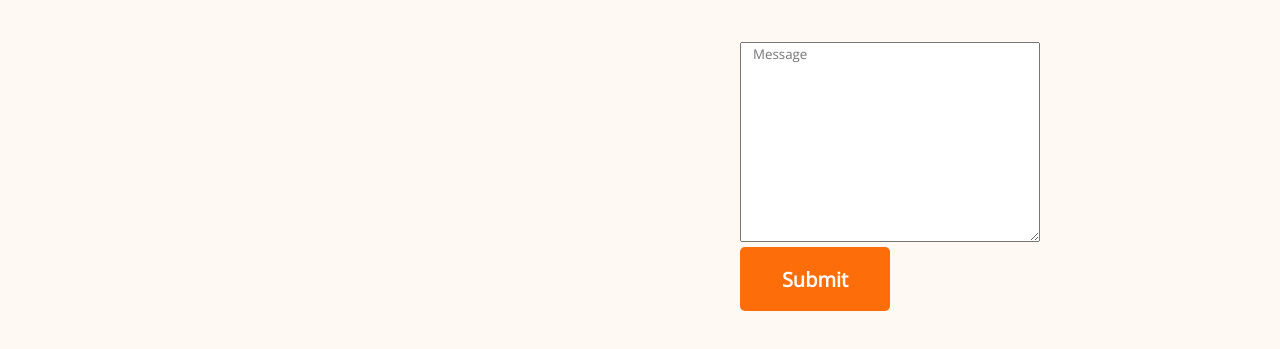
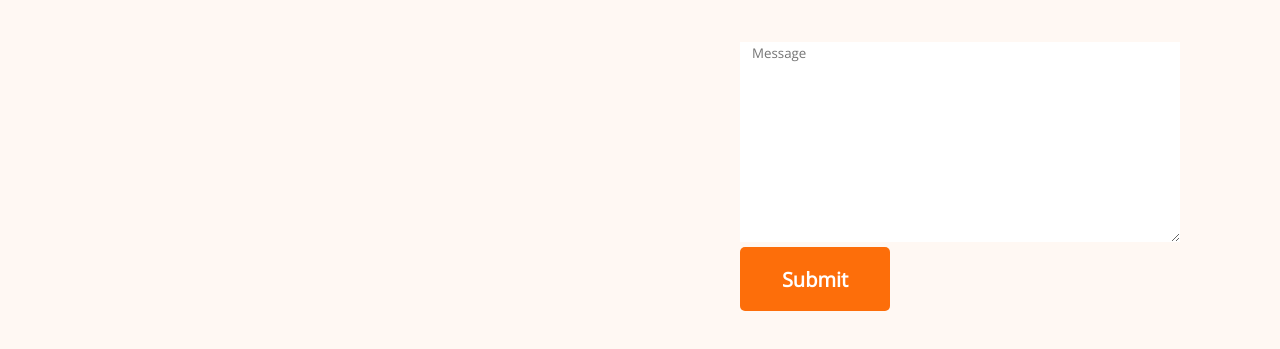
Before and after one commit to khalidhasan8880/develope-portfolio, a plain HTML site: page index.html in a window 1280 px wide. Shown: the part 3533-3882 px from the top of the page. Drawn offline with nearby package versions, Linux system fonts and the light colour scheme.

Commit message:
change textarea style

```diff
--- a/index.html
+++ b/index.html
@@ -223,8 +223,9 @@
         footer textarea{
             margin-top: 50px;
             height: 200px;
-            width: 300px;
+            width: 100%;
             padding-left: 12px;
+            border: none;
         }
         .btn{
             display: block;
```
